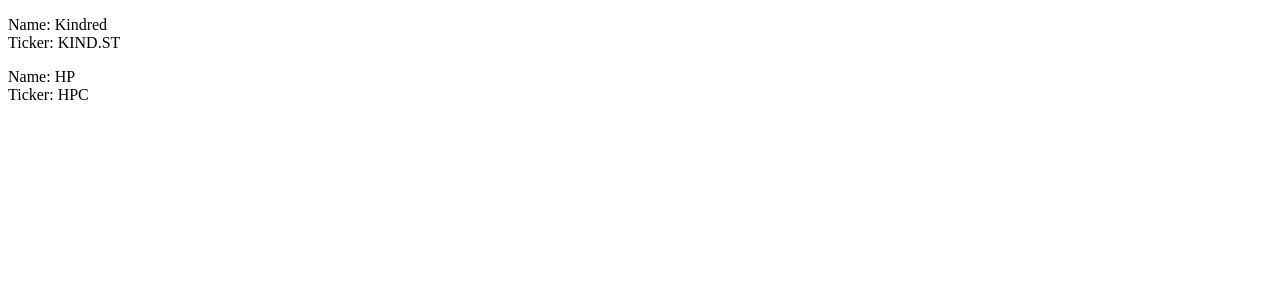
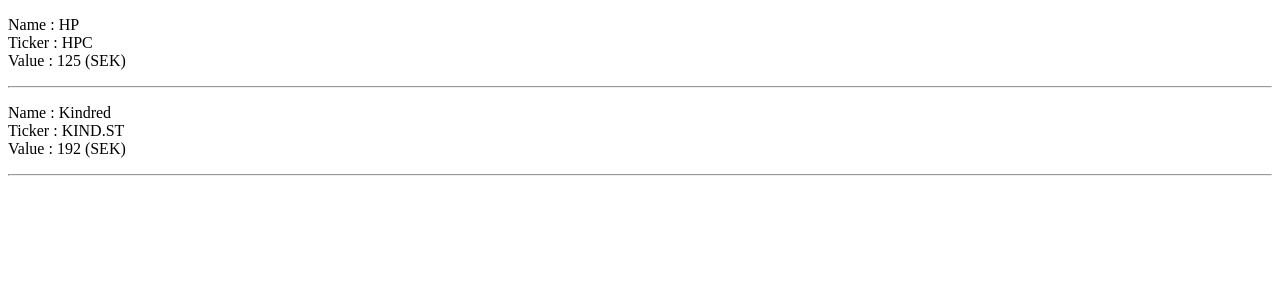
Before and after one commit to JonasMelin/tradingPalGui, an Angular app: page / in a window 1280 px wide. Shown: the top 300 px of the page. Built offline with nearby package versions, Linux system fonts and the light colour scheme.

Commit message:
Added list handling of components.. Continuing with requests towards backend

```diff
--- a/src/app/app.module.ts
+++ b/src/app/app.module.ts
@@ -9,7 +9,7 @@
   declarations: [
     AppComponent,
     StockDetailsComponent,
-    StockDetailListComponent
+    StockDetailListComponent,
   ],
   imports: [
     BrowserModule
--- a/src/app/stock-detail-list/stock-detail-list.component.html
+++ b/src/app/stock-detail-list/stock-detail-list.component.html
@@ -1,2 +1,8 @@
-<app-stock-details name="Kindred" ticker="KIND.ST"></app-stock-details>
-<app-stock-details name="HP" ticker="HPC"></app-stock-details>
+
+<p *ngFor="let stock of stockData">
+  <app-stock-details
+    name={{stock.name}}
+    ticker={{stock.ticker}}
+    valueSek={{stock.valueSek}}>
+  </app-stock-details>
+</p>
--- a/src/app/stock-detail-list/stock-detail-list.component.ts
+++ b/src/app/stock-detail-list/stock-detail-list.component.ts
@@ -7,7 +7,12 @@
 })
 export class StockDetailListComponent implements OnInit {
 
-  constructor() { }
+
+  stockData = [];
+  constructor() {
+    this.stockData.push({ticker: 'HPC', name: 'HP', valueSek: 125});
+    this.stockData.push({ticker: 'KIND.ST', name: 'Kindred', valueSek: 192});
+  }
 
   ngOnInit() {
   }
--- a/src/app/stock-details/stock-details.component.html
+++ b/src/app/stock-details/stock-details.component.html
@@ -1,6 +1,8 @@
 <div>
   <p>
-    Name: {{ name }} <br>
-    Ticker: {{ ticker }}<br>
+    Name   : {{ name }} <br>
+    Ticker : {{ ticker }}<br>
+    Value  : {{ valueSek }} (SEK)<br>
   </p>
+  <hr>
 </div>
--- a/src/app/stock-details/stock-details.component.ts
+++ b/src/app/stock-details/stock-details.component.ts
@@ -8,6 +8,7 @@
 export class StockDetailsComponent implements OnInit {
   @Input() name: string;
   @Input() ticker: string;
+  @Input() valueSek: number;
   date = new Date().toLocaleTimeString();
   constructor() { }
 
```
